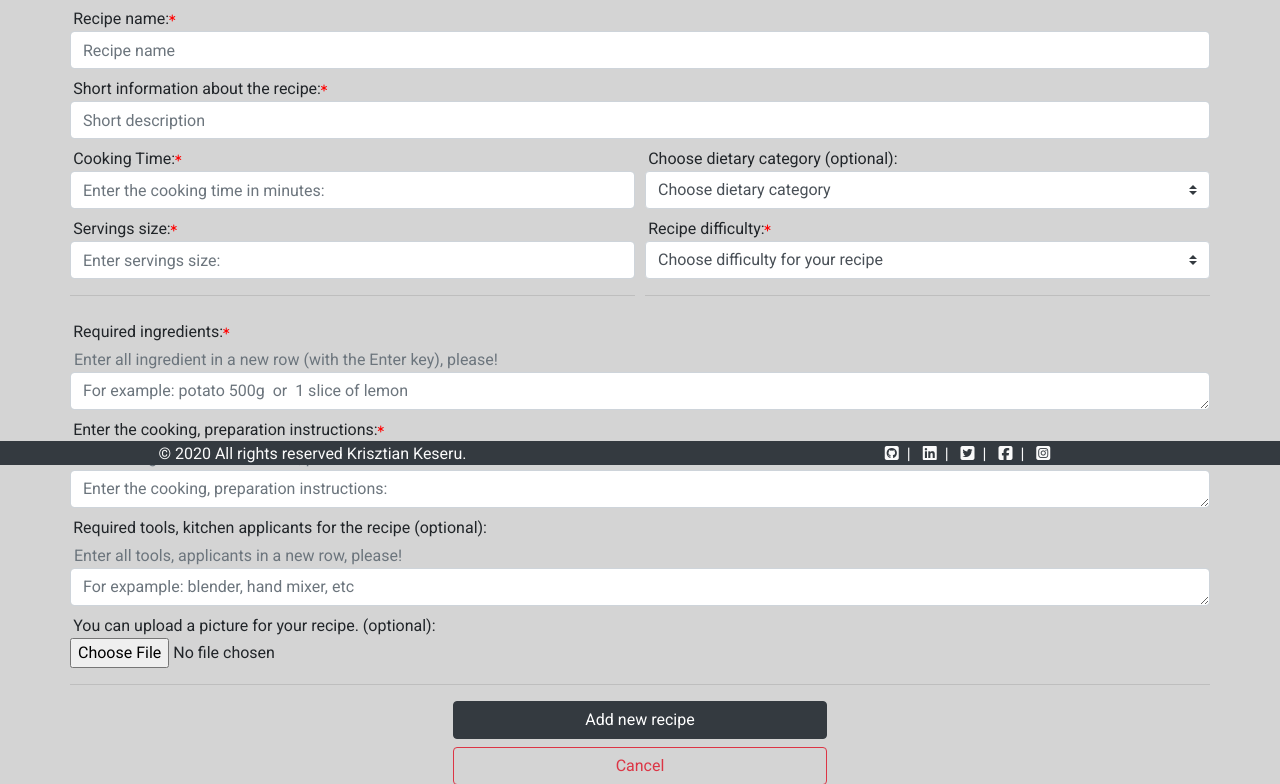
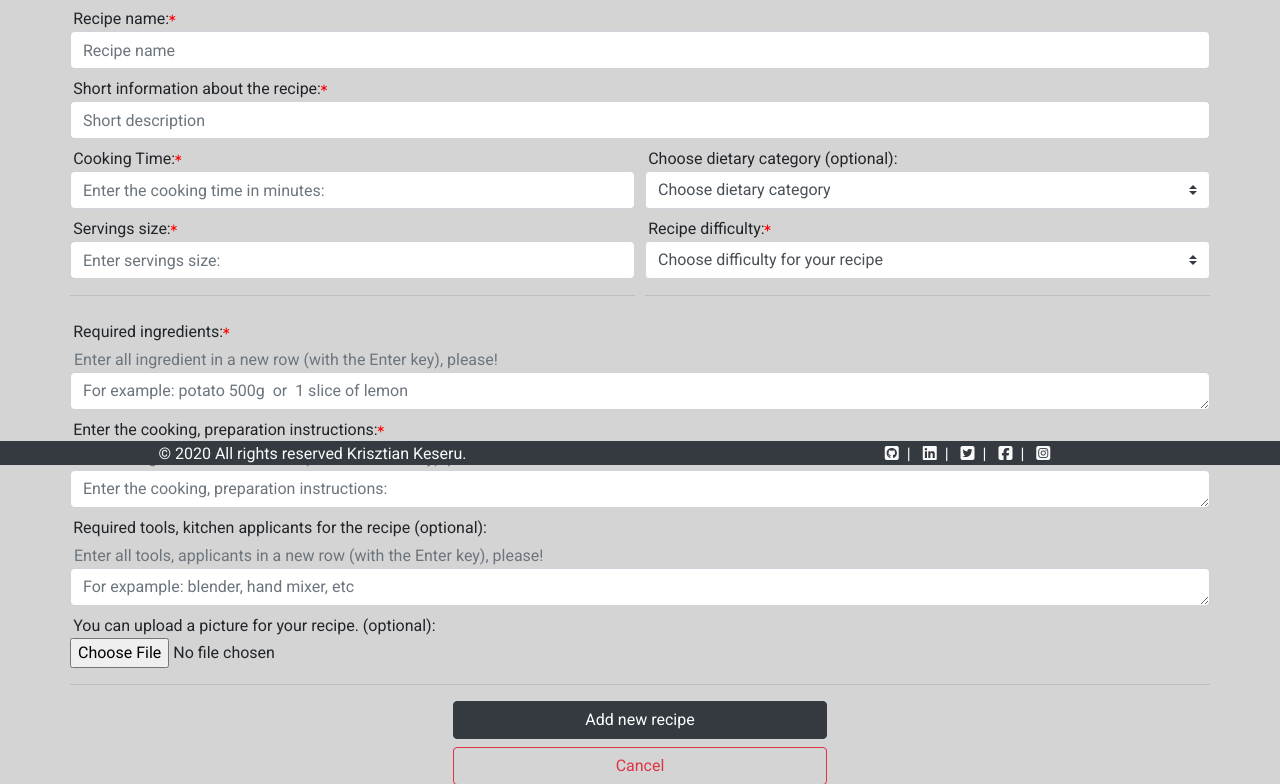
Before and after one commit to milka77/ms3_cookbook, a Flask app: page /new_recipe in a window 1280 px wide. Shown: the part 335-1119 px from the top of the page. Run offline with Flask 2, Linux system fonts and the light colour scheme; data that the repository does not hold is empty; some libraries are stand-ins or nearby versions.

```diff
--- a/templates/newrecipe.html
+++ b/templates/newrecipe.html
@@ -84,7 +84,7 @@
         <div class="form-row">
             <div class="col-sm-12 col-md-12">
                 <label for="recipe_instructions">Enter the cooking, preparation instructions:<i class="fas fa-asterisk align-top"></i></label>
-                <span id="instructionHelp" class="form-text text-muted">Enter all ingredient in a new row, please!</span>
+                <span id="instructionHelp" class="form-text text-muted">Enter all ingredient in a new row (with the Enter key), please!</span>
                 <textarea class="form-control" onkeyup="adjustHeight(this)" id="recipe_instructions" name="recipe_instructions" rows="1" cols="175" placeholder="Enter the cooking, preparation instructions:" required></textarea>
             </div>
         </div>
@@ -94,7 +94,7 @@
         <div class="form-row">
             <div class="col-sm-12 col-md-12">
                 <label for="steps">Required tools, kitchen applicants for the recipe (optional):</label>
-                <span class="form-text text-muted">Enter all tools, applicants in a new row, please!</span>
+                <span class="form-text text-muted">Enter all tools, applicants in a new row (with the Enter key), please!</span>
                 <textarea class="form-control" onkeyup="adjustHeight(this)" id="you_will_need" name="you_will_need" rows="1" cols="175" placeholder="For expample: blender, hand mixer, etc"></textarea>
             </div>
         </div>
```
